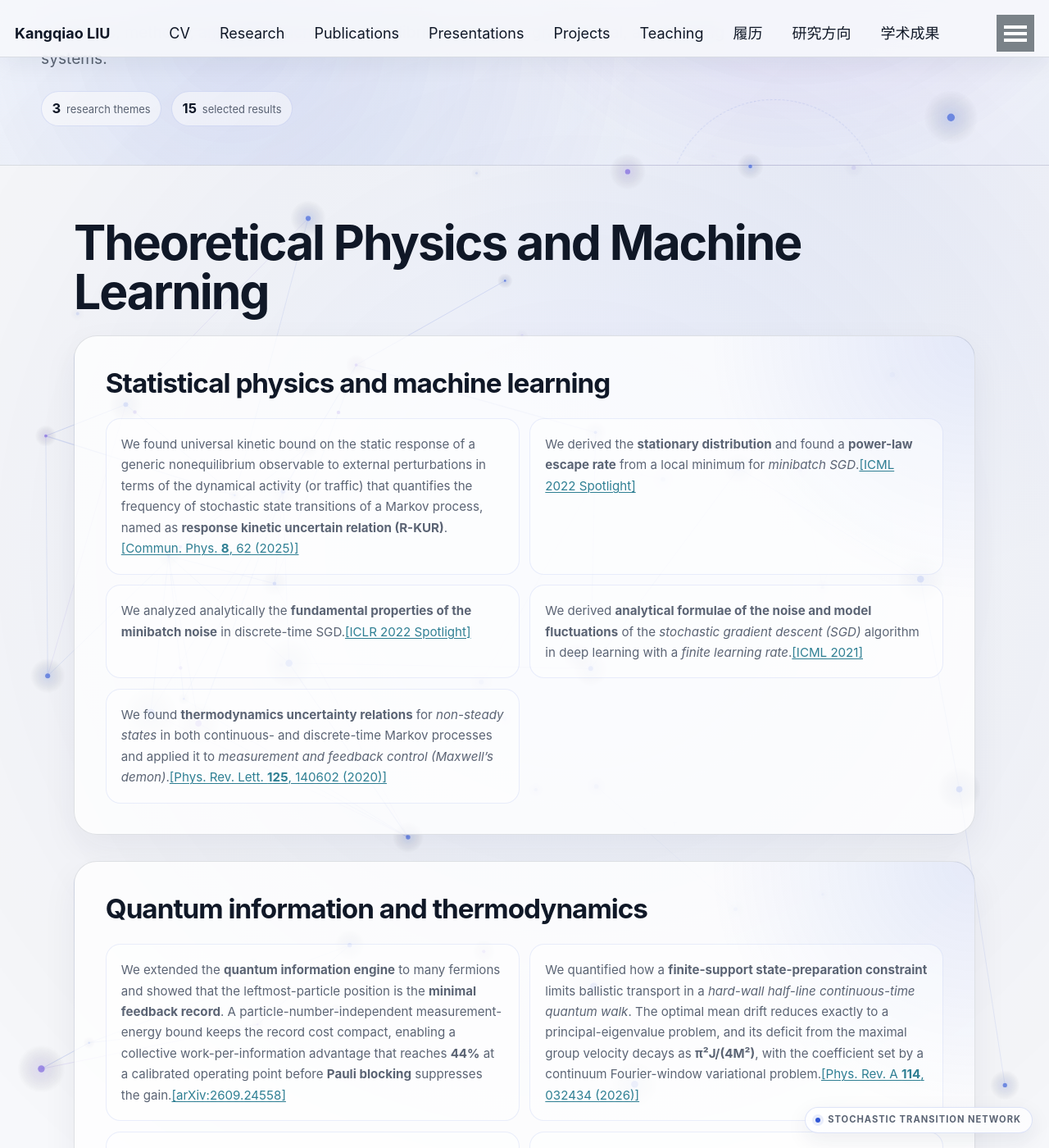
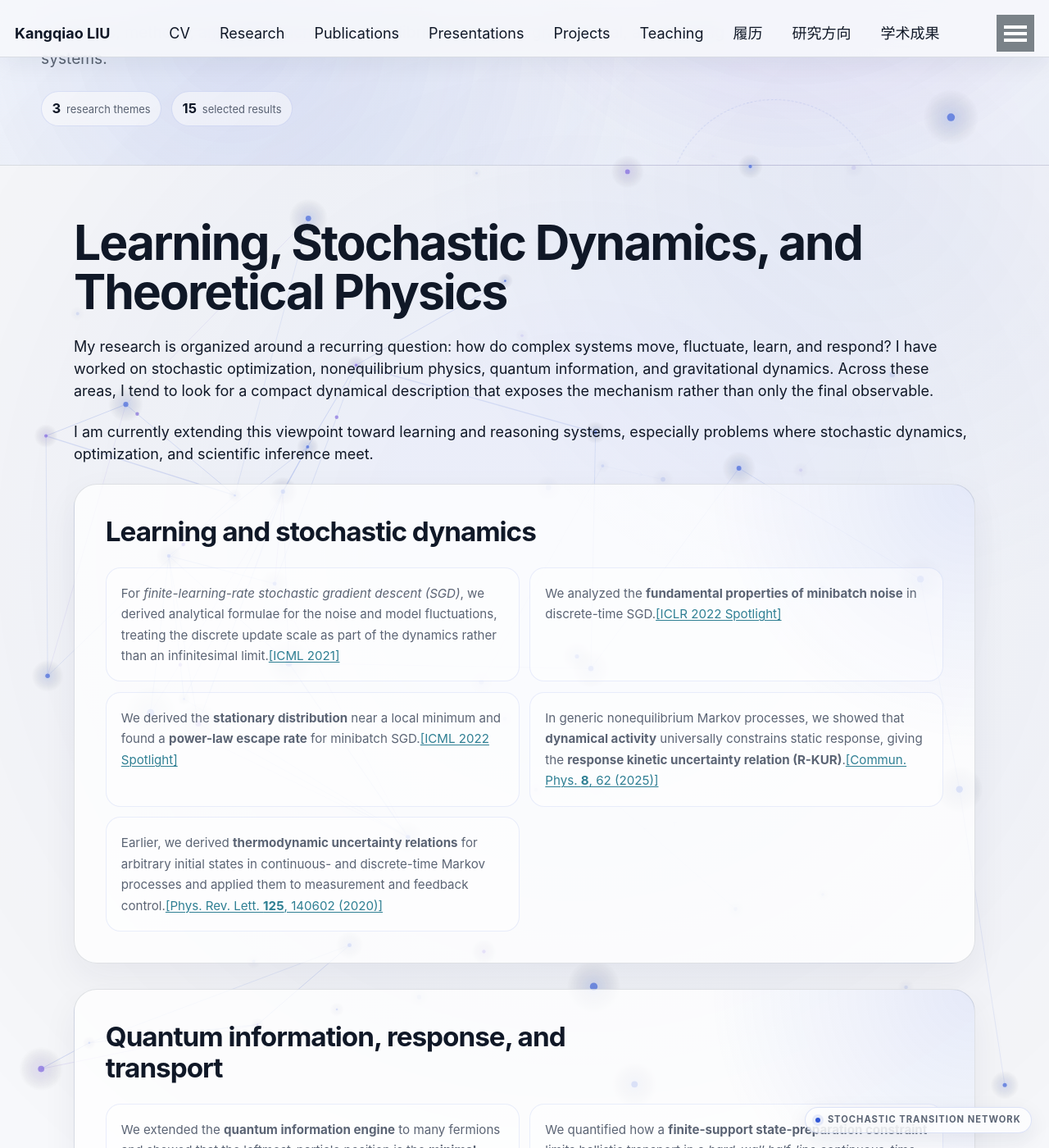
Before and after one commit to KangqiaoLiu/KangqiaoLiu.github.io, a Jekyll site: the page built from _pages/research.md, in a window 1280 px wide and 1400 px high, scrolled down 437 px. Shown: the whole window at 82% size. Built offline with Jekyll 4.4.1, drawn with Linux system fonts in a browser that asks for light colours; some of the changed text lies outside the part shown.

Commit message:
Reframe research page around learning and dynamics

```diff
--- a/_pages/research.md
+++ b/_pages/research.md
@@ -9,16 +9,20 @@ redirect_from:
 
 {% include base_path %}
 
-# **Theoretical Physics and Machine Learning**
+# **Learning, Stochastic Dynamics, and Theoretical Physics**
 
-* **Statistical physics and machine learning**
-  * We found universal kinetic bound on the static response of a generic nonequilibrium observable to external perturbations in terms of the dynamical activity (or traffic) that quantifies the frequency of stochastic state transitions of a Markov process, named as **response kinetic uncertain relation (R-KUR)**.[[Commun. Phys. **8**, 62 (2025)]](https://www.nature.com/articles/s42005-025-01982-w)
-  * We derived the **stationary distribution** and found a **power-law escape rate** from a local minimum for *minibatch SGD*.[[ICML 2022 Spotlight]](https://proceedings.mlr.press/v162/mori22a.html)
-  * We analyzed analytically the **fundamental properties of the minibatch noise** in discrete-time SGD.[[ICLR 2022 Spotlight]](https://openreview.net/forum?id=uorVGbWV5sw)
-  * We derived **analytical formulae of the noise and model fluctuations** of the *stochastic gradient descent (SGD)* algorithm in deep learning with a *finite learning rate*.[[ICML 2021]](http://proceedings.mlr.press/v139/liu21ad.html)
-  * We found **thermodynamics uncertainty relations** for *non-steady states* in both continuous- and discrete-time Markov processes and applied it to *measurement and feedback control (Maxwell's demon)*.[[Phys. Rev. Lett. **125**, 140602 (2020)]](https://journals.aps.org/prl/abstract/10.1103/PhysRevLett.125.140602)
+My research is organized around a recurring question: how do complex systems move, fluctuate, learn, and respond? I have worked on stochastic optimization, nonequilibrium physics, quantum information, and gravitational dynamics. Across these areas, I tend to look for a compact dynamical description that exposes the mechanism rather than only the final observable.
 
-* **Quantum information and thermodynamics**
+I am currently extending this viewpoint toward learning and reasoning systems, especially problems where stochastic dynamics, optimization, and scientific inference meet.
+
+* **Learning and stochastic dynamics**
+  * For *finite-learning-rate stochastic gradient descent (SGD)*, we derived analytical formulae for the noise and model fluctuations, treating the discrete update scale as part of the dynamics rather than an infinitesimal limit.[[ICML 2021]](http://proceedings.mlr.press/v139/liu21ad.html)
+  * We analyzed the **fundamental properties of minibatch noise** in discrete-time SGD.[[ICLR 2022 Spotlight]](https://openreview.net/forum?id=uorVGbWV5sw)
+  * We derived the **stationary distribution** near a local minimum and found a **power-law escape rate** for minibatch SGD.[[ICML 2022 Spotlight]](https://proceedings.mlr.press/v162/mori22a.html)
+  * In generic nonequilibrium Markov processes, we showed that **dynamical activity** universally constrains static response, giving the **response kinetic uncertainty relation (R-KUR)**.[[Commun. Phys. **8**, 62 (2025)]](https://www.nature.com/articles/s42005-025-01982-w)
+  * Earlier, we derived **thermodynamic uncertainty relations** for arbitrary initial states in continuous- and discrete-time Markov processes and applied them to measurement and feedback control.[[Phys. Rev. Lett. **125**, 140602 (2020)]](https://journals.aps.org/prl/abstract/10.1103/PhysRevLett.125.140602)
+
+* **Quantum information, response, and transport**
   * We extended the **quantum information engine** to many fermions and showed that the leftmost-particle position is the **minimal feedback record**. A particle-number-independent measurement-energy bound keeps the record cost compact, enabling a collective work-per-information advantage that reaches **44%** at a calibrated operating point before **Pauli blocking** suppresses the gain.[[arXiv:2609.24558]](https://arxiv.org/abs/2609.24558)
   * We quantified how a **finite-support state-preparation constraint** limits ballistic transport in a *hard-wall half-line continuous-time quantum walk*. The optimal mean drift reduces exactly to a principal-eigenvalue problem, and its deficit from the maximal group velocity decays as **π²J/(4M²)**, with the coefficient set by a continuum Fourier-window variational problem.[[Phys. Rev. A **114**, 032434 (2026)]](https://journals.aps.org/pra/abstract/10.1103/dyyr-z1k8)
   * We showed that the conjectured **square-root bound for quantum random access codes (QRACs)** fails in the standard density-operator model because classical random access codes with private randomness form an embedded diagonal-state subclass. The resulting counterexamples fill the full asymptotic interval between the square-root curve and **Nayak's entropy bound** at every fixed compression rate, and achieve order-optimal logarithmic qubit scaling at vanishing recovery bias.[[arXiv:2607.15617]](https://arxiv.org/abs/2607.15617)
@@ -27,7 +31,7 @@ redirect_from:
   * We constructed a **new type of quantum information engine** that can *store useful work cumulatively* and *transport a quantum particle unidirectionally* by harnessing **purely quantum fluctuations** with the aid of *Maxwell's demon*, whose maximum power and maximum transport velocity are *well-defined* and the optimal operation time is specified. We proposed an *improved definition of the efficiency* by including all possible energy flow involved in the engine cycle. We discussed possible **experimental implementations** with existing techniques, especially those for *cold atom systems and optical lattices*.[[Phys. Rev. A **113**, 022436 (2026)]](https://journals.aps.org/pra/abstract/10.1103/rhvv-yd6w)
   * We **experimentally realized Maxwell's demon** using a *62-qubit superconducting quantum processor*, being the *first experiment* using an **isolated quantum many-body system**. [[Phys. Rev. A **109**, 062614 (2024)]](https://journals.aps.org/pra/abstract/10.1103/PhysRevA.109.062614)
 
-* **Gravitation and black-hole physics**
+* **Complex dynamics and gravitation**
   * We identified **horizon–orbit scale competition** as the mechanism controlling chaos-bound violation for charged spinning particles in *black-bounce–Kerr–Newman spacetime*. Background deformation can suppress **surface gravity** faster than orbital instability, while at fixed background particle angular momentum, spin, and charge shift the instability threshold.[[arXiv:2609.18143]](https://arxiv.org/abs/2609.18143)
   * We studied the **classical chaos bound** for charged spinning particles in *Kerr–Newman–AdS spacetime*. Violation is mainly controlled by the interplay of black-hole rotation, charge, AdS curvature, and particle angular momentum, with counter-rotation generally favoring violation and intrinsic spin producing smaller threshold shifts.[[arXiv:2607.00432]](https://arxiv.org/abs/2607.00432)
   * We investigated **Lyapunov-exponent bounds** for *spinning charged particles* in *Kerr–Newman black-hole spacetimes*, showing how black-hole rotation, particle spin, charge, and angular momentum control whether the exponent exceeds the *surface-gravity/MSS scale* in both *non-extremal and extremal* regimes.[[Eur. Phys. J. C **86**, 677 (2026)]](https://doi.org/10.1140/epjc/s10052-026-15894-8)
```
